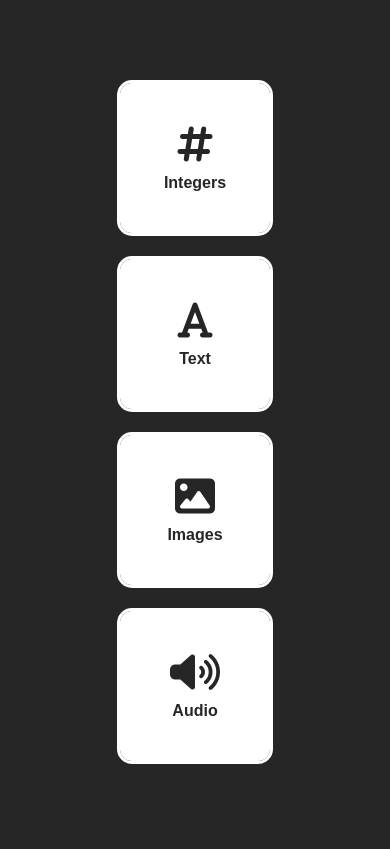
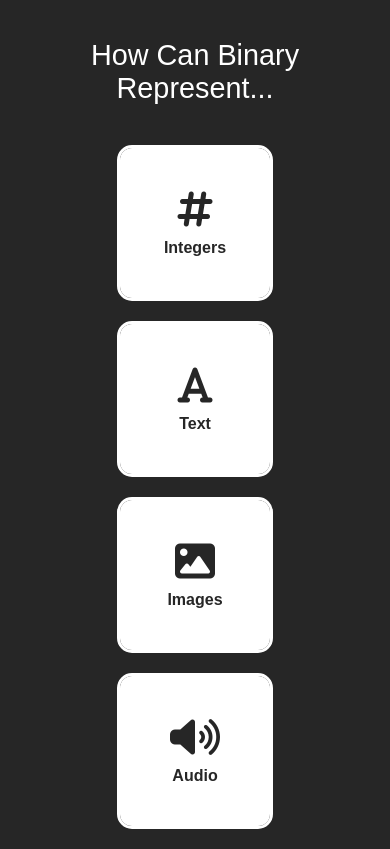
Before and after one commit to cbuckley-aidans/binary-brilliance, a plain HTML site: page index.html in a window 390 px wide. Drawn offline with Linux system fonts and the light colour scheme.

Commit message:
Add files via upload

```diff
--- a/index.html
+++ b/index.html
@@ -21,6 +21,20 @@
             width: 90%;
             max-width: 1200px;
             padding: 20px;
+            text-align: center;
+        }
+
+        h1 {
+            color: #fff;
+            margin-bottom: 40px;
+            font-size: 2.5rem;
+            font-weight: 300;
+        }
+
+        @media (max-width: 768px) {
+            h1 {
+                font-size: 1.8rem;
+            }
         }
 
         .grid {
@@ -108,6 +122,7 @@
 </head>
 <body>
     <div class="container">
+        <h1>How Can Binary Represent...</h1>
         <div class="grid">
             <div class="card">
                 <a href="integers.html">
```
